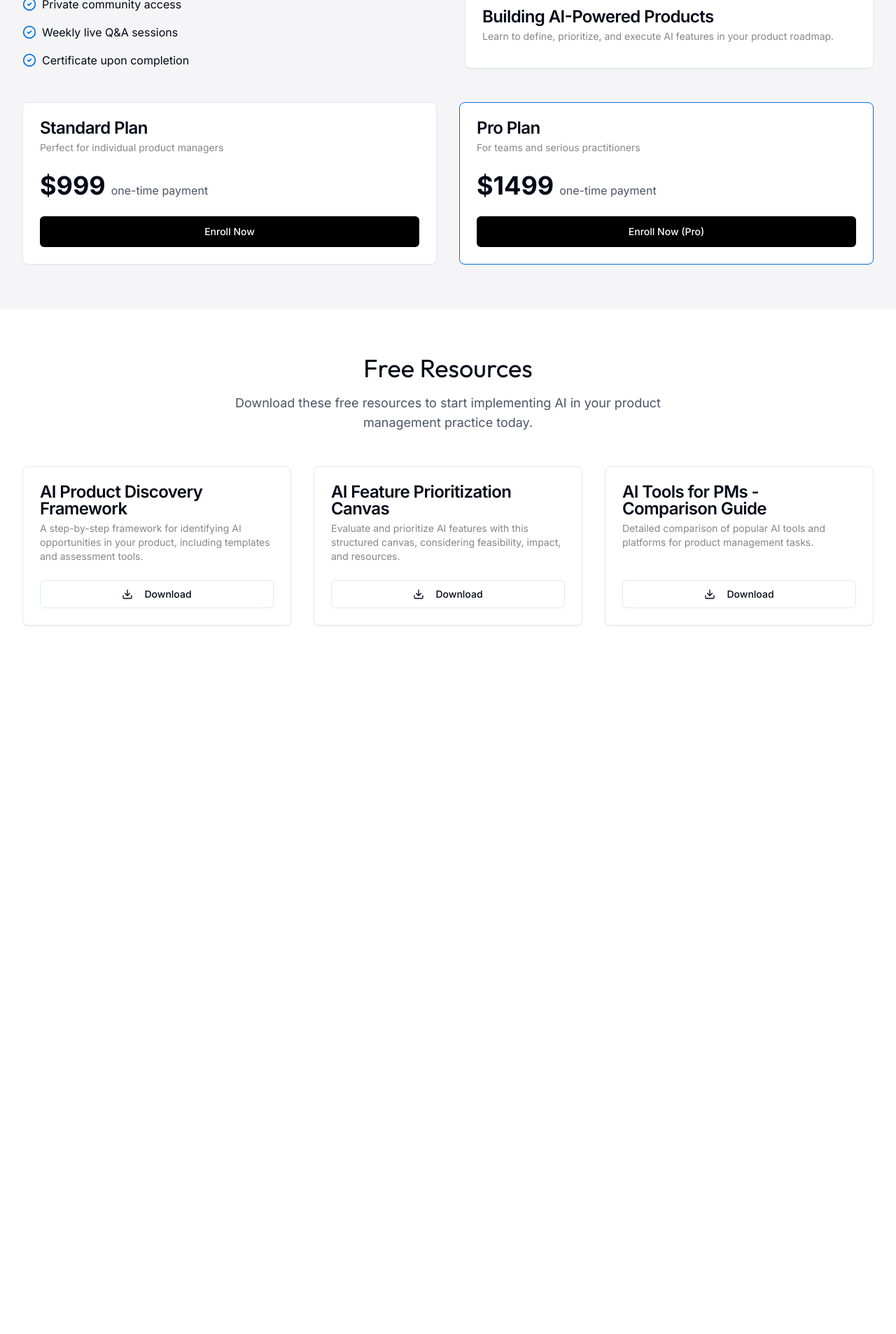
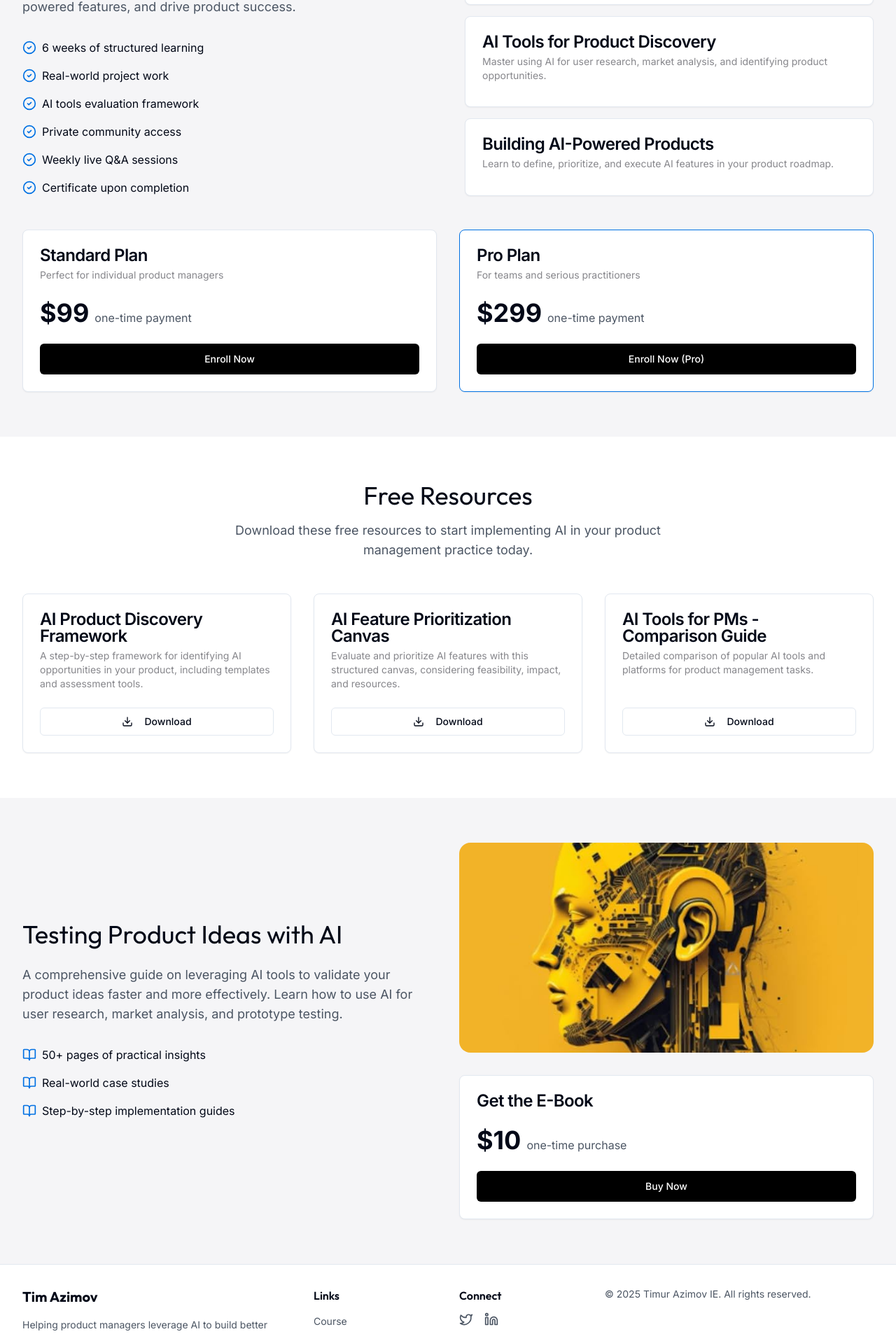
Before and after one commit to azymv/timazimovai, a Next.js app: page / in a window 1280 px wide. Shown: the part 880-2786 px from the top of the page at 70% size. Before the commit the page ends 1838 px from the top, so only its background shows below. Built offline with nearby package versions, Linux system fonts and the light colour scheme.

Commit message:
images and more

```diff
--- a/src/app/layout.tsx
+++ b/src/app/layout.tsx
@@ -1,6 +1,7 @@
 import type { Metadata } from 'next'
 import { Inter as FontSans, Outfit as FontHeading } from 'next/font/google'
 import { Header } from '@/components/layout/header'
+import { Footer } from '@/components/layout/footer'
 import './globals.css'
 
 const fontSans = FontSans({
@@ -28,6 +29,7 @@ export default function RootLayout({
       <body className={`${fontSans.variable} ${fontHeading.variable} font-sans antialiased min-h-screen flex flex-col`}>
         <Header />
         <main className="flex-1">{children}</main>
+        <Footer />
       </body>
     </html>
   )
--- a/src/app/page.tsx
+++ b/src/app/page.tsx
@@ -1,6 +1,7 @@
 import { Hero } from "@/components/sections/hero"
 import { CourseSection } from "@/components/sections/course"
 import { ResourcesSection } from "@/components/sections/resources"
+import { EbookSection } from "@/components/sections/ebook"
 
 export default function HomePage() {
   return (
@@ -8,6 +9,7 @@ export default function HomePage() {
       <Hero />
       <CourseSection />
       <ResourcesSection />
+      <EbookSection />
     </>
   )
 }
--- /dev/null
+++ b/src/components/layout/footer.tsx
@@ -0,0 +1,45 @@
+import Link from 'next/link'
+import { Twitter, Linkedin} from 'lucide-react'
+
+export function Footer() {
+  return (
+    <footer className="border-t">
+      <div className="container py-8">
+        <div className="grid gap-8 lg:grid-cols-3">
+          <div>
+            <Link href="/" className="font-heading text-xl font-bold">
+              Tim Azimov
+            </Link>
+            <p className="mt-4 text-sm text-gray-600">
+              Helping product managers leverage AI to build better products
+            </p>
+          </div>
+          <div className="grid grid-cols-2 gap-8">
+            <nav>
+              <h3 className="font-semibold mb-3">Links</h3>
+              <ul className="space-y-2">
+                <li><Link href="#course" className="text-sm text-gray-600 hover:text-gray-900">Course</Link></li>
+                <li><Link href="#resources" className="text-sm text-gray-600 hover:text-gray-900">Resources</Link></li>
+                <li><Link href="#ebook" className="text-sm text-gray-600 hover:text-gray-900">E-Book</Link></li>
+              </ul>
+            </nav>
+            <nav>
+              <h3 className="font-semibold mb-3">Connect</h3>
+              <div className="flex gap-4">
+                <a href="https://x.com/timazimov/" className="text-gray-600 hover:text-gray-900">
+                  <Twitter className="h-5 w-5" />
+                </a>
+                <a href="https://www.linkedin.com/in/timazimov/" className="text-gray-600 hover:text-gray-900">
+                  <Linkedin className="h-5 w-5" />
+                </a>
+              </div>
+            </nav>
+          </div>
+          <div className="text-sm text-gray-600">
+            © {new Date().getFullYear()} Timur Azimov IE. All rights reserved.
+          </div>
+        </div>
+      </div>
+    </footer>
+  )
+}
--- a/src/components/layout/header.tsx
+++ b/src/components/layout/header.tsx
@@ -8,7 +8,7 @@ export function Header() {
       <div className="container flex h-16 items-center justify-between">
         <div className="flex items-center gap-8">
           <Link href="/" className="font-heading text-xl font-bold">
-            Tim Azimov
+            Azimov AI
           </Link>
           <NavigationMenu>
             <NavigationMenuList className="gap-6">
--- a/src/components/sections/course.tsx
+++ b/src/components/sections/course.tsx
@@ -18,7 +18,7 @@ const chapters = [
 ]
 
 const features = [
-  "12 weeks of structured learning",
+  "6 weeks of structured learning",
   "Real-world project work",
   "AI tools evaluation framework",
   "Private community access",
@@ -67,7 +67,7 @@ export function CourseSection() {
             </CardHeader>
             <CardContent>
               <div className="flex items-baseline gap-2 mb-6">
-                <span className="text-4xl font-bold">$999</span>
+                <span className="text-4xl font-bold">$99</span>
                 <span className="text-gray-600">one-time payment</span>
               </div>
               <Button className="w-full" size="lg">
@@ -83,7 +83,7 @@ export function CourseSection() {
             </CardHeader>
             <CardContent>
               <div className="flex items-baseline gap-2 mb-6">
-                <span className="text-4xl font-bold">$1499</span>
+                <span className="text-4xl font-bold">$299</span>
                 <span className="text-gray-600">one-time payment</span>
               </div>
               <Button className="w-full" size="lg" variant="default">
--- /dev/null
+++ b/src/components/sections/ebook.tsx
@@ -0,0 +1,60 @@
+import { Button } from "@/components/ui/button"
+import { Card, CardContent, CardHeader, CardTitle } from "@/components/ui/card"
+import { BookOpen } from "lucide-react"
+
+export function EbookSection() {
+  return (
+    <section id="ebook" className="py-16 bg-muted">
+      <div className="container">
+        <div className="grid gap-8 lg:grid-cols-2 items-center">
+          <div>
+            <h2 className="font-heading text-3xl md:text-4xl mb-6">
+              Testing Product Ideas with AI
+            </h2>
+            <p className="text-lg text-gray-600 mb-8">
+              A comprehensive guide on leveraging AI tools to validate your product ideas faster and more effectively. Learn how to use AI for user research, market analysis, and prototype testing.
+            </p>
+            <div className="flex flex-col gap-4 mb-8">
+              <div className="flex items-center gap-2">
+                <BookOpen className="h-5 w-5 text-accent" />
+                <span>50+ pages of practical insights</span>
+              </div>
+              <div className="flex items-center gap-2">
+                <BookOpen className="h-5 w-5 text-accent" />
+                <span>Real-world case studies</span>
+              </div>
+              <div className="flex items-center gap-2">
+                <BookOpen className="h-5 w-5 text-accent" />
+                <span>Step-by-step implementation guides</span>
+              </div>
+            </div>
+          </div>
+
+          <div className="space-y-8">
+            <div className="rounded-2xl overflow-hidden h-[300px]">
+              <img
+                src="/images/ebook-cover.png"
+                alt="E-book preview"
+                className="w-full h-full object-cover"
+              />
+            </div>
+            <Card>
+              <CardHeader>
+                <CardTitle>Get the E-Book</CardTitle>
+              </CardHeader>
+              <CardContent>
+                <div className="flex items-baseline gap-2 mb-6">
+                  <span className="text-4xl font-bold">$10</span>
+                  <span className="text-gray-600">one-time purchase</span>
+                </div>
+                <Button className="w-full" size="lg">
+                  Buy Now
+                </Button>
+              </CardContent>
+            </Card>
+          </div>
+        </div>
+      </div>
+    </section>
+  )
+}
--- a/src/components/sections/hero.tsx
+++ b/src/components/sections/hero.tsx
@@ -6,7 +6,8 @@ export function Hero() {
   return (
     <section className="pt-24 pb-12 md:pt-32 md:pb-16">
       <div className="container">
-        <div className="max-w-3xl">
+        <div className="grid lg:grid-cols-2 gap-12 items-center">
+          <div>
             <h1 className="font-heading text-4xl md:text-5xl lg:text-6xl mb-6">
               Transform Your Product Management Career with AI
             </h1>
@@ -27,6 +28,16 @@ export function Hero() {
               </Link>
             </div>
           </div>
+          <div className="relative h-[400px] lg:h-[500px]">
+            <div className="absolute inset-0 rounded-2xl overflow-hidden">
+              <img
+                src="/images/hero.png"
+                alt="Tim Azimov"
+                className="object-cover w-full h-full"
+              />
+            </div>
+          </div>
+        </div>
       </div>
     </section>
   )
```
Also changed, not shown: public/images/ebook-cover.png (added), public/images/hero.png (added). Lines whose indentation alone changed are shown as unchanged.
